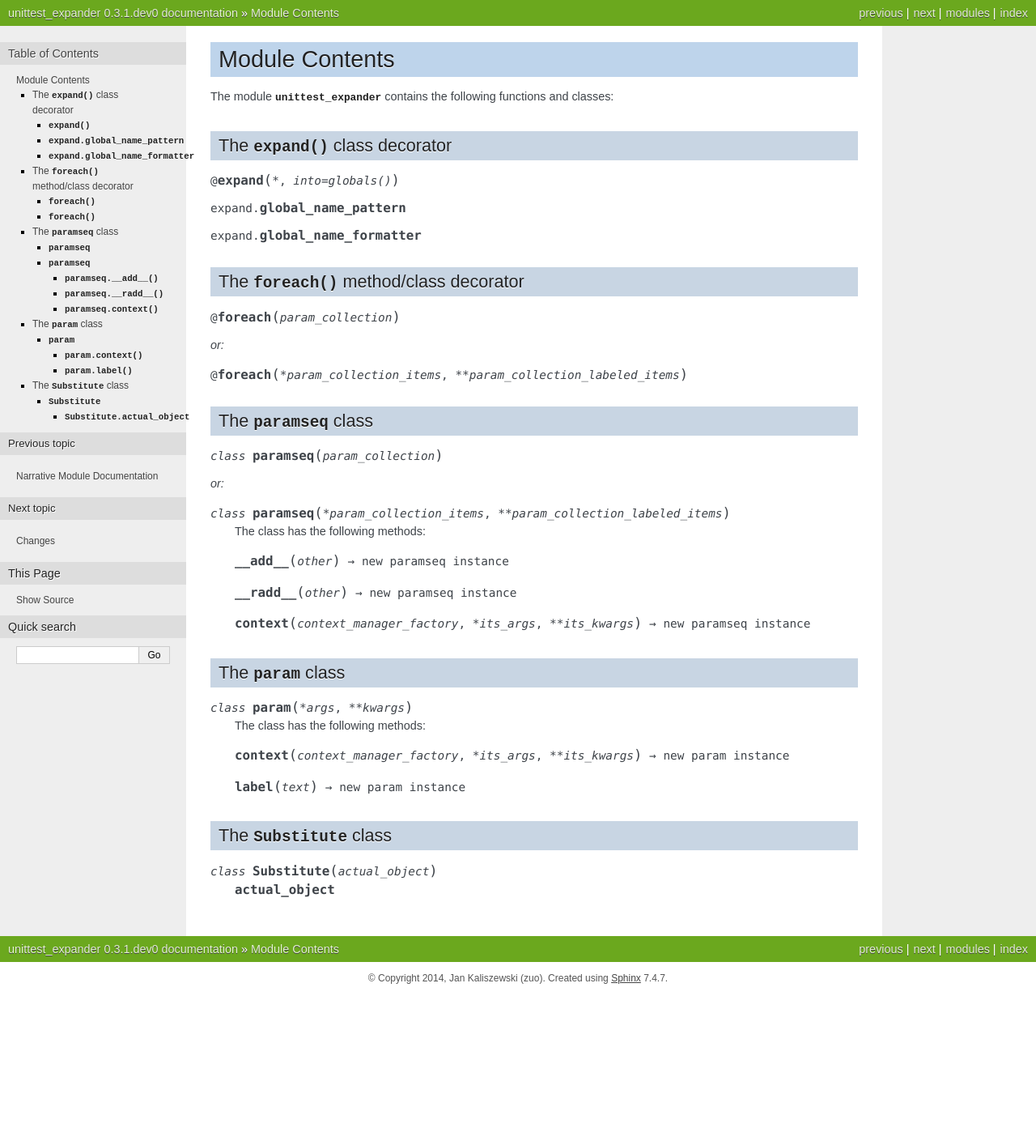
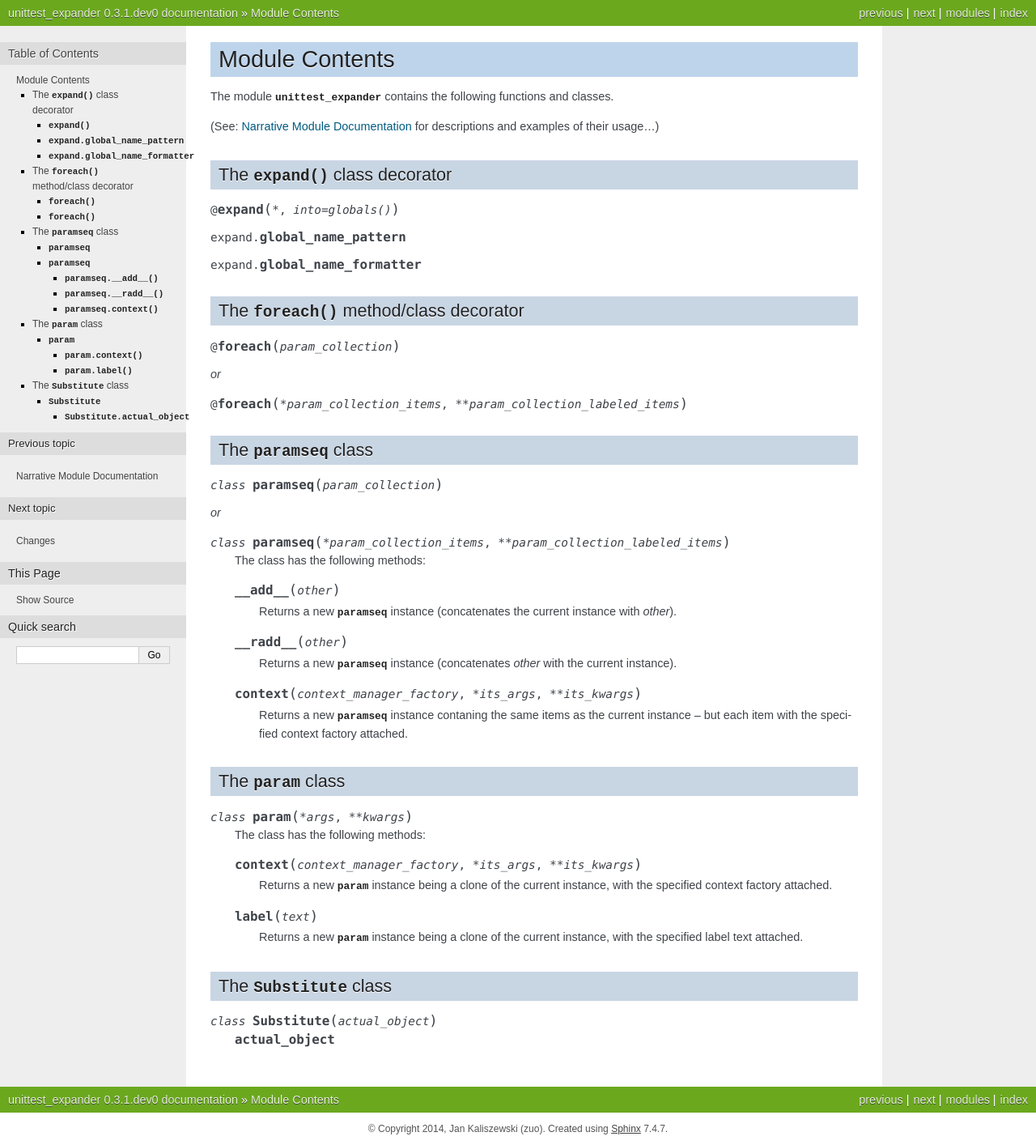
Before and after one commit to zuo/unittest_expander, a Sphinx documentation site: the page built from docs/reference.rst, in a window 1280 px wide. Shown: the whole page at 81% size. Built offline with Sphinx 7.4.7, drawn with Linux system fonts in a browser that asks for light colours; before the commit the page ends 1228 px from its top, so only the background shows below that.

Commit message:
Docs improvements

```diff
--- a/docs/reference.rst
+++ b/docs/reference.rst
@@ -3,7 +3,12 @@ Module Contents
 
 .. module:: unittest_expander
 
-The module :mod:`unittest_expander` contains the following functions and classes:
+The module :mod:`unittest_expander` contains the following functions
+and classes.
+
+(See: :doc:`narrative_documentation` for descriptions and examples of
+their usage...)
+
 
 The :func:`expand` class decorator
 ----------------------------------
@@ -19,7 +24,7 @@ The :func:`foreach` method/class decorator
 
 .. decorator:: foreach(param_collection)
 
-*or:*
+*or*
 
 .. decorator:: foreach(*param_collection_items, **param_collection_labeled_items)
 
@@ -28,17 +33,27 @@ The :class:`paramseq` class
 
 .. class:: paramseq(param_collection)
 
-*or:*
+*or*
 
 .. class:: paramseq(*param_collection_items, **param_collection_labeled_items)
 
    The class has the following methods:
 
-   .. method:: __add__(other) -> new paramseq instance
+   .. method:: __add__(other)
 
-   .. method:: __radd__(other) -> new paramseq instance
+       Returns a new :class:`paramseq` instance (concatenates the
+       current instance with *other*).
 
-   .. method:: context(context_manager_factory, *its_args, **its_kwargs) -> new paramseq instance
+   .. method:: __radd__(other)
+
+       Returns a new :class:`paramseq` instance (concatenates *other*
+       with the current instance).
+
+   .. method:: context(context_manager_factory, *its_args, **its_kwargs)
+
+       Returns a new :class:`paramseq` instance contaning the same
+       items as the current instance -- but each item with the
+       specified context factory attached.
 
 The :class:`param` class
 ------------------------
@@ -47,9 +62,15 @@ The :class:`param` class
 
    The class has the following methods:
 
-   .. method:: context(context_manager_factory, *its_args, **its_kwargs) -> new param instance
+   .. method:: context(context_manager_factory, *its_args, **its_kwargs)
 
-   .. method:: label(text) -> new param instance
+       Returns a new :class:`param` instance being a clone of the
+       current instance, with the specified context factory attached.
+
+   .. method:: label(text)
+
+       Returns a new :class:`param` instance being a clone of the
+       current instance, with the specified label text attached.
 
 The :class:`Substitute` class
 -----------------------------
```
